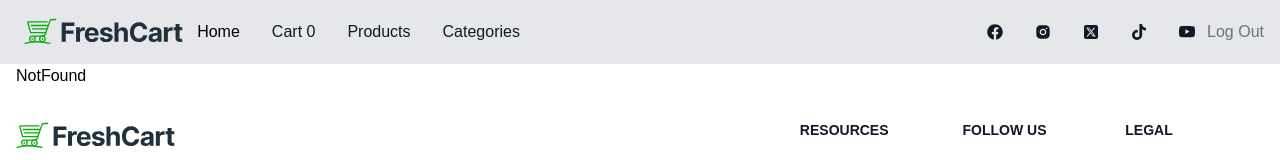
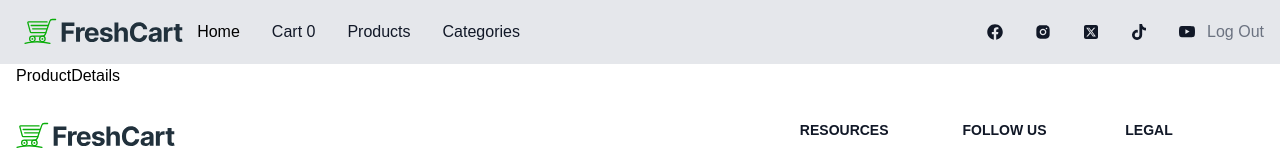
Before and after one commit to Mohamed-Fawzy15/Freshcart, a React (Vite) app: page /productdetails/1 in a window 1280 px wide. Shown: the top 160 px of the page. Built offline with nearby package versions, Linux system fonts and the light colour scheme; no server answers; sample sign-in values are in the browser's storage; a web font is replaced by a local one.

Commit message:
handle product details url

```diff
--- a/src/App.jsx
+++ b/src/App.jsx
@@ -11,6 +11,7 @@ import Categories from "./Pages/Categories/Categories";
 import CounterContextProvider from "./Context/CounterContext/CounterContext";
 import TokenContextProvider from "./Context/Token/TokenContext";
 import ProtectedRoutes from "./Component/ProtectedRoutes/ProtectedRoutes";
+import ProductDetails from "./Pages/ProductDetails/ProductDetails";
 
 function App() {
   const routes = createBrowserRouter([
@@ -42,6 +43,14 @@ function App() {
             </ProtectedRoutes>
           ),
         },
+        {
+          path: "productdetails/:productId",
+          element: (
+            <ProtectedRoutes>
+              <ProductDetails />
+            </ProtectedRoutes>
+          ),
+        },
         { path: "register", element: <Register /> },
         { path: "signin", element: <SignIn /> },
         { path: "categories", element: <Categories /> },
--- a/src/Component/ProductItem/ProductItem.jsx
+++ b/src/Component/ProductItem/ProductItem.jsx
@@ -1,9 +1,11 @@
 import React from "react";
 import { FaStar } from "react-icons/fa";
+import { Link } from "react-router-dom";
 
 export default function ProductItem({ product }) {
   return (
     <div className="inner product p-1 border border-transparent rounded-md ">
+      <Link to={`/productdetails/${product._id}`}>
         <img src={product.imageCover} className="w-full " alt="" />
         <small className="text-green-600">{product.category?.name}</small>
         <h5 className="font-semibold mb-2 line-clamp-1">
@@ -16,6 +18,8 @@ export default function ProductItem({ product }) {
             <span>{product.ratingsAverage}</span>
           </div>
         </div>
+      </Link>
+
       <button className="btn-main capitalize">add to cart</button>
     </div>
   );
--- /dev/null
+++ b/src/Pages/ProductDetails/ProductDetails.jsx
@@ -0,0 +1,19 @@
+import axios from "axios";
+import { useEffect } from "react";
+import { useParams } from "react-router-dom";
+
+export default function ProductDetails() {
+  const { productId } = useParams();
+  const getProductDetails = async () => {
+    await axios
+      .get(`https://ecommerce.routemisr.com/api/v1/products/${productId}`)
+      .then((res) => console.log(res.data.data))
+      .catch((err) => console.log(err));
+  };
+
+  useEffect(() => {
+    getProductDetails();
+  }, []);
+
+  return <div>ProductDetails</div>;
+}
```
Also changed, not shown: src/Pages/ProductDetails/ProductDetails.module.css (added). Lines whose indentation alone changed are shown as unchanged.
